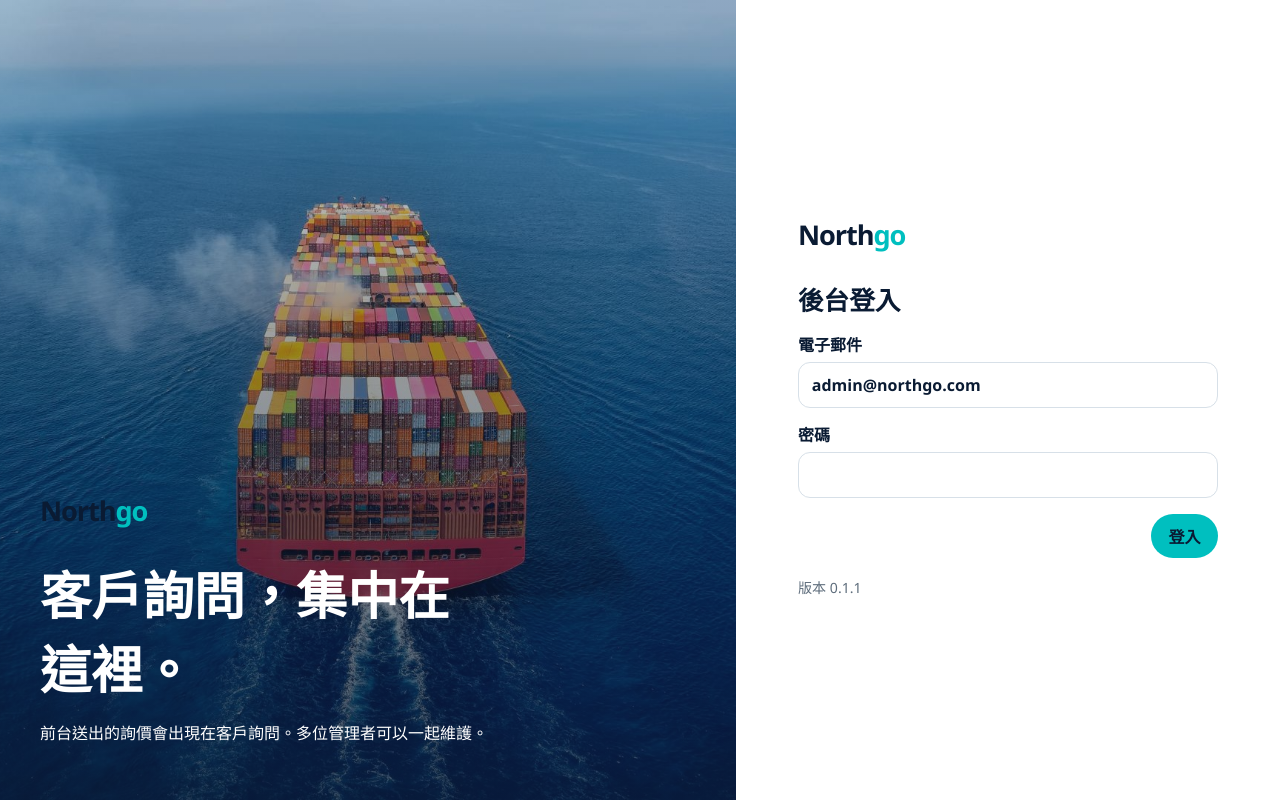
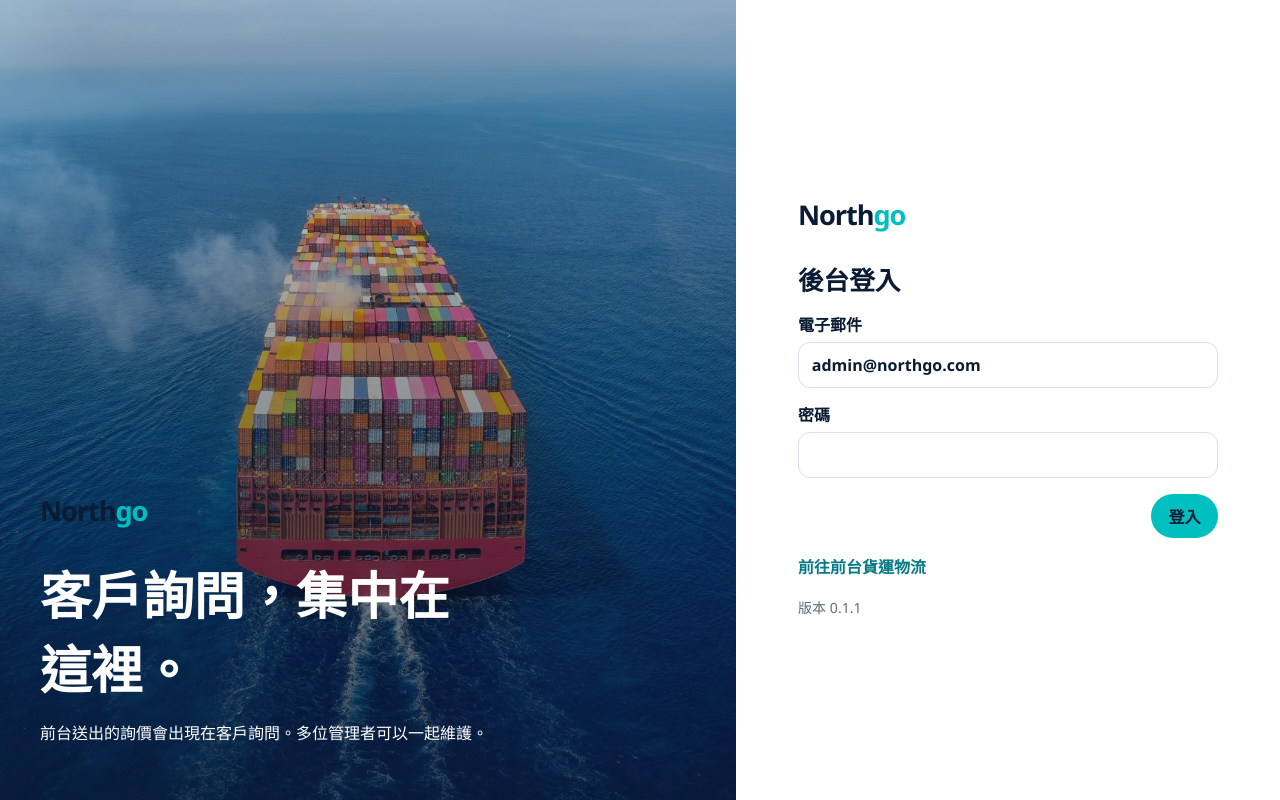
Before and after one commit to joanne680919-ship-it/northgo-ai, a plain HTML site: page admin/index.html in a window 1280 px wide. Drawn offline with Linux system fonts and the light colour scheme.

Commit message:
Add a freight page link on the admin login screen.

```diff
--- a/admin/index.html
+++ b/admin/index.html
@@ -30,6 +30,9 @@
     .btn.warn { background:#fff4ec; color:#8a3d12; }
     .error { color:#8a3d12; background:#fff4ec; border-radius:12px; padding:.7rem .85rem; margin-top:.8rem; }
     .version { color:var(--muted); font-size:.88rem; margin-top:1.2rem; }
+    .front-link { margin:1rem 0 0; }
+    .front-link a { color:var(--deep); font-weight:750; text-decoration:none; }
+    .front-link a:hover { text-decoration:underline; }
     .shell { min-height:100vh; display:grid; grid-template-columns:240px 1fr; }
     aside { background:var(--navy); color:#e7f4f8; display:flex; flex-direction:column; padding:1.2rem 1rem; }
     aside .logo { color:#fff; }
@@ -85,6 +88,7 @@
         <label>密碼<input type="password" name="password" autocomplete="current-password" required></label>
         <p class="error" id="login-error" hidden></p>
         <div class="actions"><button class="btn" type="submit">登入</button></div>
+        <p class="front-link"><a href="https://joanne680919-ship-it.github.io/northgo-ai/zh-tw/services/freight-logistics/">前往前台貨運物流</a></p>
         <p class="version">版本 <span data-version>0.1.1</span></p>
       </form>
     </div>
```
